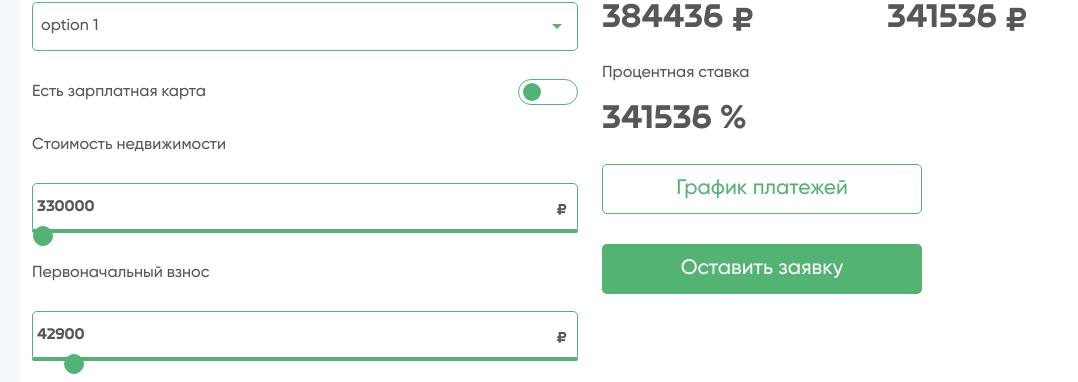
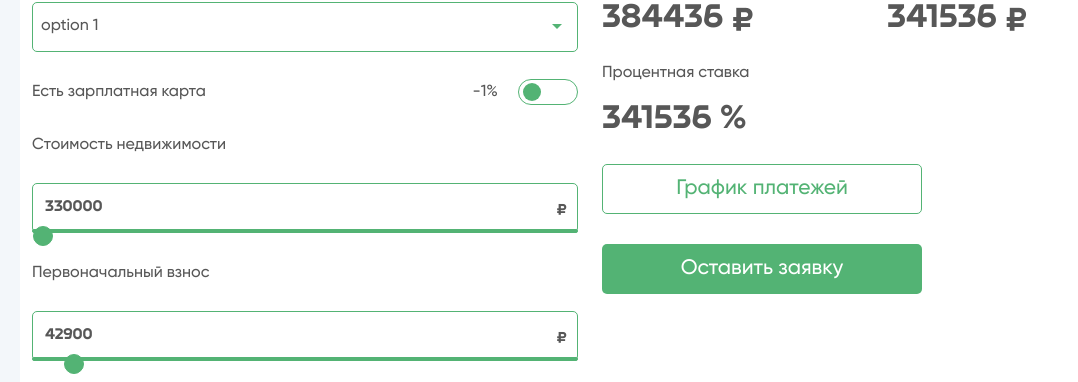
Before and after one commit to maxgrigoriew/mortgage-calculator, a Vue app: page / in a window 1280 px wide. Shown: the part 418-800 px from the top of the page, without its empty margins (50-1128 px from the left). Built offline with nearby package versions, Linux system fonts and the light colour scheme.

Commit message:
fixed checkbox and select

```diff
--- a/public/index.html
+++ b/public/index.html
@@ -5,7 +5,7 @@
     <meta http-equiv="X-UA-Compatible" content="IE=edge">
     <meta name="viewport" content="width=device-width,initial-scale=1.0">
     <link rel="icon" href="<%= BASE_URL %>favicon.ico">
-    <title>df</title>
+    <title>mortgage-calculator</title>
   </head>
   <body>
     <noscript>
--- a/src/App.vue
+++ b/src/App.vue
@@ -10,15 +10,32 @@
                   <div class="row">
                      <div class="select col-12">
                         <div class="info__title">Выберите 1 из 5 ипотечных программ для расчета</div>
-                        <is-select :options="options"/>
+                        <is-select :options="options"
+                                   :selected="selected"
+                                   @option="selectChange"
+                        />
                      </div>
                      <div class="checkbox col-12">
                         <div class="checkbox__inner">
                            <span class="checkbox__title">Есть зарплатная карта</span>
-                           <label class="switch" for="checkbox">
-                              <input type="checkbox" id="checkbox"/>
-                              <div class="slider round"></div>
-                           </label>
+                           <div class="checkbox__wrapper">
+                              <span class="checkbox__procent"
+                                    :class="{active: checked}"
+                              >
+                                 -1%
+                              </span>
+                              <label class="switch" for="checkbox">
+                                 <input type="checkbox"
+                                        v-model="checked"
+                                        value="test"
+                                 />
+                                 <div class="slider round"
+                                      @click="checked = !checked"
+                                 >
+
+                                 </div>
+                              </label>
+                           </div>
                         </div>
                      </div>
                      <div class="range col-12">
@@ -143,12 +160,18 @@ export default {
             {name: 'option 2', value: 2},
          ],
          optionName: '112',
+         checked: false,
+         selected: 'df'
       };
    },
    methods: {
       optionSelected(option) {
          this.optionName = option.name;
       },
+      selectChange(value) {
+         console.log('123',value.name);
+         this.selected = value
+      }
    },
    computed: {
       getMonthPay() {
@@ -164,7 +187,6 @@ export default {
       allPrice() {
          return this.initialPrice + this.obj.months * this.getMonthPay;
       },
-
    },
 };
 </script>
--- a/src/assets/scss/main.scss
+++ b/src/assets/scss/main.scss
@@ -57,7 +57,7 @@ body {
 	position: relative;
   }
   &__inner-text {
-	padding-right: 16px;
+	padding: 0 20px 0 10px;
 	background: transparent;
 	box-sizing: border-box;
 	width: 100%;
@@ -66,7 +66,7 @@ body {
 	color: #575757;
   }
   &__inner-text:focus {
-	  outline: none;
+	outline: none;
 	border: 2px solid $green-color;
 	border-bottom-color: transparent;
   }
@@ -82,13 +82,13 @@ body {
   &__inner-input {
 	box-sizing: border-box;
 	width: 100%;
-	height: 50px;
+	height: 20px;
 	-webkit-appearance: none;
 	-moz-appearance: none;
 	appearance: none;
 	background: transparent;
 	position: absolute;
-	bottom: 7px;
+	bottom: 22px;
   }
   &__inner-input::-webkit-slider-runnable-track {
 	border-radius: 5px;
@@ -162,4 +162,14 @@ body {
 	justify-content: space-between;
 	align-items: center;
   }
+  &__wrapper {
+	display: flex;
+	align-items: center;
+  }
+  &__procent {
+	margin-right: 20px;
+  }
+  &__procent.active {
+	color: $green-color;
+  }
 }
--- a/src/components/isSelect.vue
+++ b/src/components/isSelect.vue
@@ -10,7 +10,7 @@
           :class="{open: open}"
           @click="open = !open"
       >
-         {{ selected }}
+         {{ selected.name }}
       </div>
       <div
           class="items"
@@ -20,7 +20,7 @@
              class="item"
              v-for="(option, i) of options"
              :key="i"
-             @click="selected=option; open=false; $emit('input', option)"
+             @click="selected=option; open=false; $emit('option', option)"
          >
             {{ option.name }}
          </div>
@@ -43,17 +43,20 @@ export default {
    },
    data() {
       return {
-         selected: this.options.length > 0 ? this.options[0].name : null,
+         selected: this.options.length > 0 ? this.options[0] : null,
          open: false,
       };
    },
    mounted() {
-      this.$emit('input', this.selected);
+      this.$emit('option', this.selected);
+      console.log(this.selected.name);
    },
 };
 </script>
 <style scoped>
-
+.selected {
+   height: 50px;
+}
 .custom-select {
    position: relative;
    width: 100%;
```
